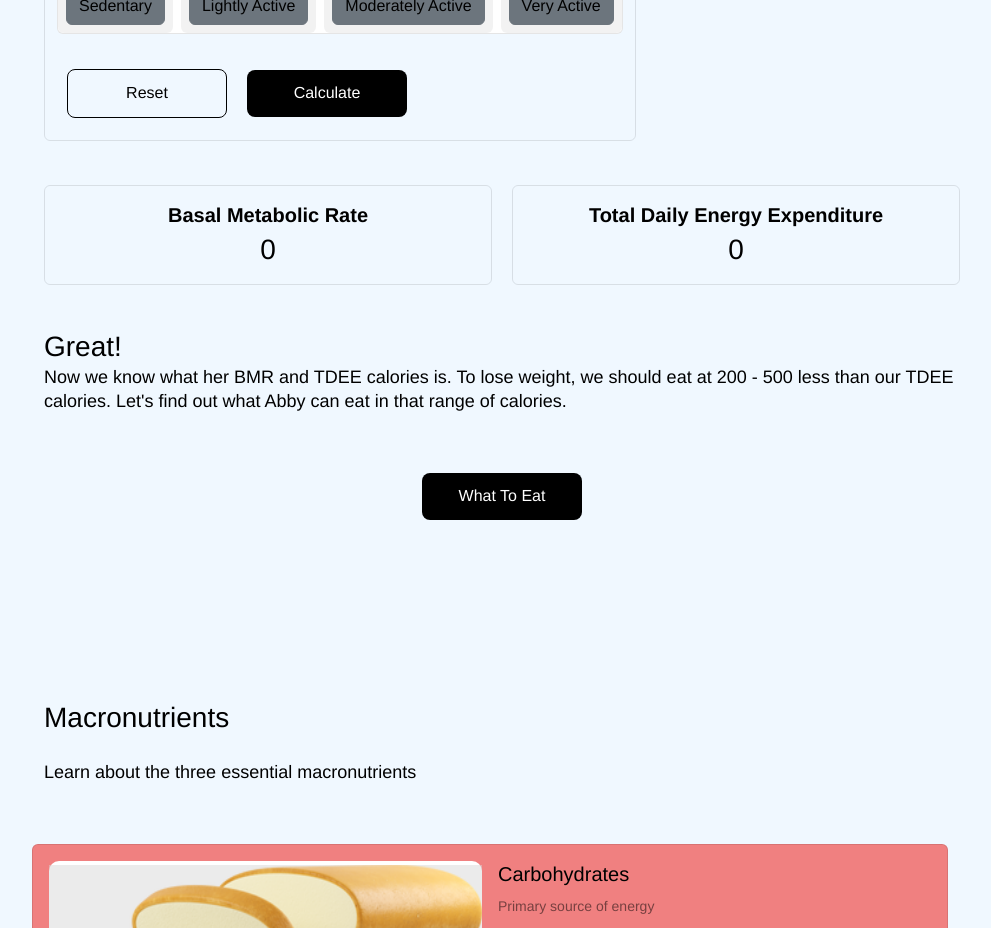
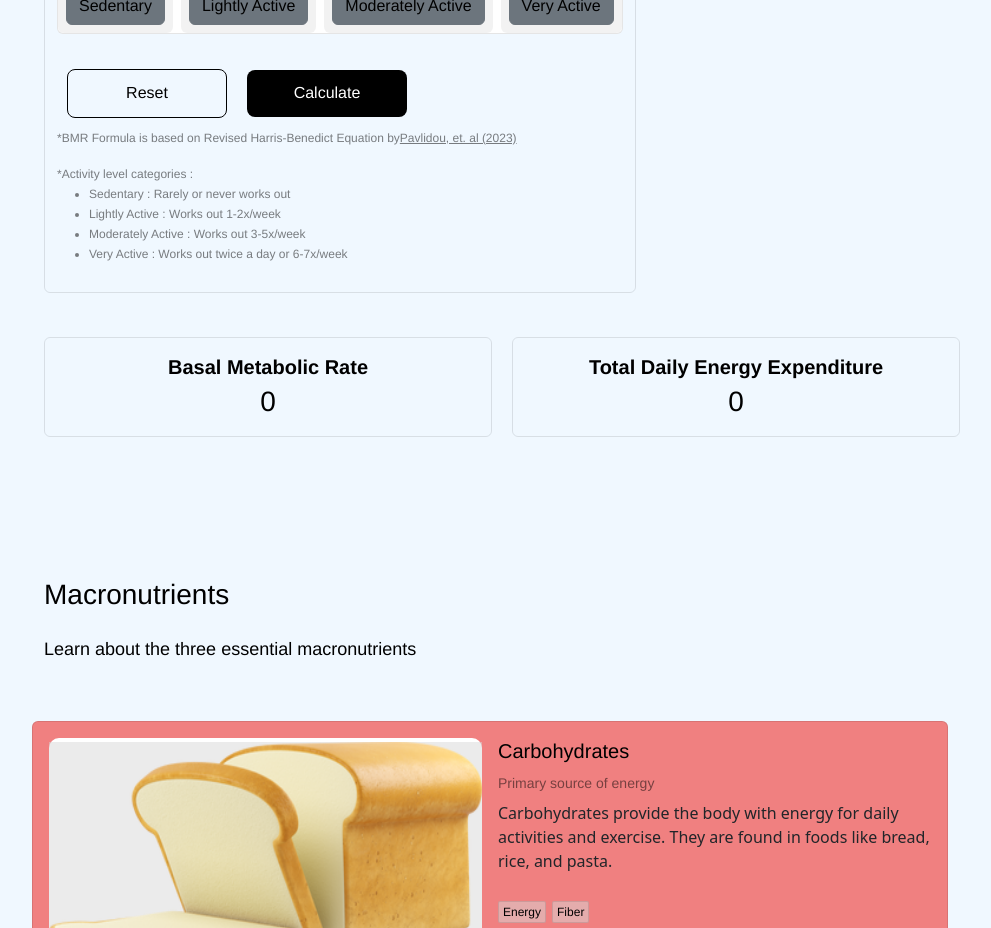
Before and after one commit to NouEN/help-abby-website, a React (Vite) app: page /food in a window 1280 px wide. Shown: the part 960-1888 px from the top of the page, without its empty margins (138-1129 px from the left). Built offline with nearby package versions, Linux system fonts and the light colour scheme.

Commit message:
enable calculator for all user and accessories

```diff
--- a/src/components/FoodContent.tsx
+++ b/src/components/FoodContent.tsx
@@ -4,6 +4,7 @@ import Navbar from "./Navbar";
 import { Link } from "react-router-dom";
 import { useState, useEffect } from "react";
 import axios from "axios";
+import { left } from "@popperjs/core";
 
 interface CalorieState {
   tdee: number;
@@ -19,6 +20,7 @@ function FoodContent() {
   const [bmr, setBmr] = useState(0);
   const [tdee, setTdee] = useState(0);
   const [calculated, setCalculated] = useState(false);
+  const [count, setCount] = useState(0);
 
   const handleSubmit = async (event: React.FormEvent<HTMLFormElement>) => {
     event.preventDefault();
@@ -29,11 +31,13 @@ function FoodContent() {
       data
     );
     console.log(response);
+    setCalculated(true);
+
     if (response.data.status == "SUCCESS") {
       setBmr(response.data.bmr);
       setTdee(response.data.tdee);
       setCalculated(true);
-      console.log("caluclated is {}", calculated);
+      console.log("calculated is {}", calculated);
     } else {
       alert("Wrong input! Input Abby's measurement details.");
     }
@@ -43,14 +47,6 @@ function FoodContent() {
     setBmr(0);
     setTdee(0);
     window.location.reload();
-  };
-
-  const checkCalculated = async () => {
-    if (calculated == true) {
-      return "/whattoeat";
-    } else {
-      return "/food";
-    }
   };
 
   return (
@@ -98,13 +94,10 @@ function FoodContent() {
                 <label className="title-4 form-label">Gender</label>
                 <select
                   className="textfield"
-                  defaultValue=""
                   required
                   onChange={(e) => setGender(e.target.value)}
                 >
-                  <option value="gender" selected>
-                    Gender
-                  </option>
+                  <option value="">Gender</option>
                   <option value="Female">Female</option>
                   <option value="Male">Male</option>
                 </select>
@@ -196,6 +189,24 @@ function FoodContent() {
                   </div>
                 </button>
               </div>
+              <p className="subtitle-calculator">
+                *BMR Formula is based on Revised Harris-Benedict Equation by
+                <a
+                  href="https://www.mdpi.com/2218-1989/13/2/189"
+                  className="subtitle-calculator"
+                >
+                  Pavlidou, et. al (2023)
+                </a>
+              </p>
+              <p className="subtitle-calculator">
+                *Activity level categories :
+                <ul>
+                  <li>Sedentary : Rarely or never works out</li>
+                  <li>Lightly Active : Works out 1-2x/week</li>
+                  <li>Moderately Active : Works out 3-5x/week</li>
+                  <li>Very Active : Works out twice a day or 6-7x/week</li>
+                </ul>
+              </p>
             </form>
           </div>
 
@@ -213,7 +224,7 @@ function FoodContent() {
             </div>
           </div>
 
-          <div className="div">
+          <div className="div" hidden={calculated == true ? false : true}>
             <div className="title">Great!</div>
             <div className="div-desc">
               Now we know what her BMR and TDEE calories is. To lose weight, we
@@ -222,10 +233,7 @@ function FoodContent() {
             </div>
             <div className="button-eat-container">
               <Link to="/whattoeat">
-                <button
-                  className="button btn-eat"
-                  disabled={calculated == true ? true : false}
-                >
+                <button className="button btn-eat">
                   <div className="primary">
                     <div className="title-2">What To Eat</div>
                   </div>
--- a/src/style.css
+++ b/src/style.css
@@ -760,6 +760,17 @@
     position: relative;
   }
 
+  .page .subtitle-calculator {
+    align-self: stretch;
+    color: #00000080;
+    font-family: "Roboto-Regular", Helvetica;
+    font-size: 12px;
+    font-weight: 400;
+    letter-spacing: 0;
+    line-height: 20px;
+    position: relative;
+  }
+
   .page .subtitle-macro {
     align-self: stretch;
     color: #00000080;
```
